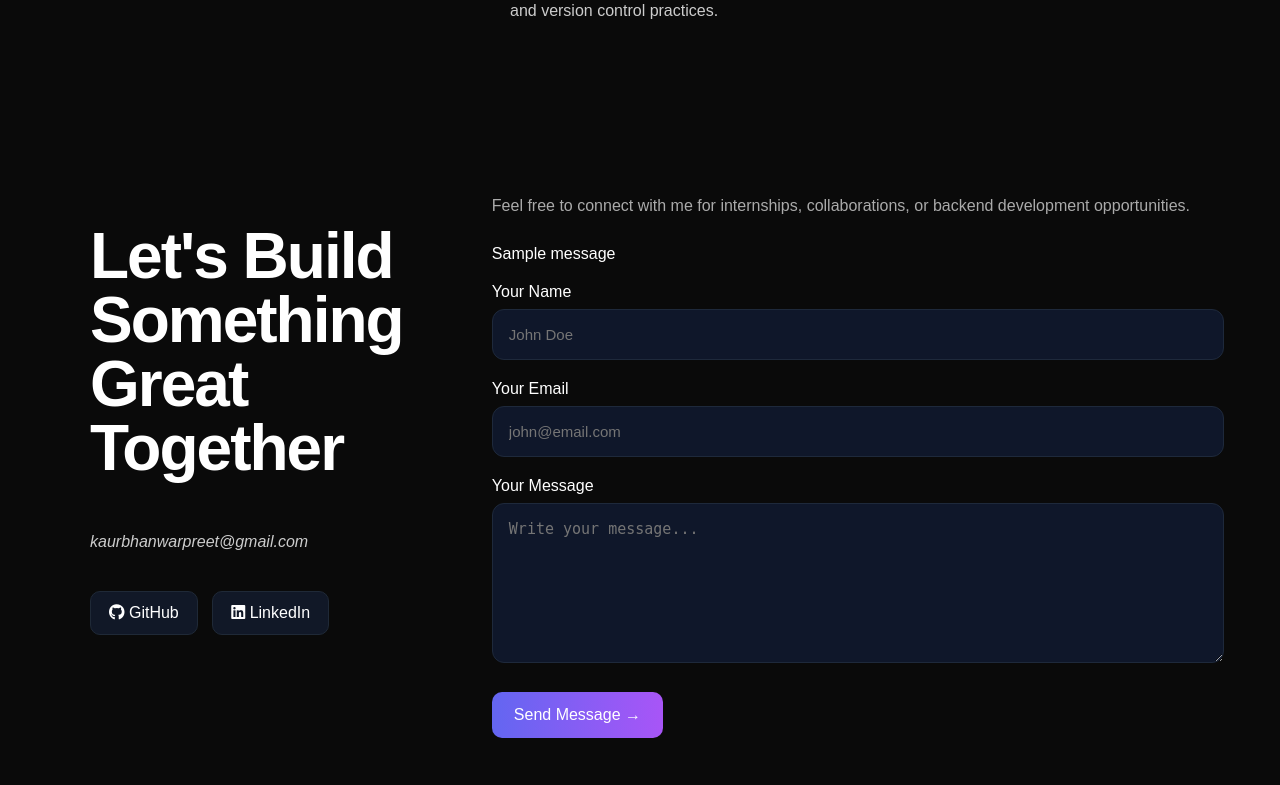
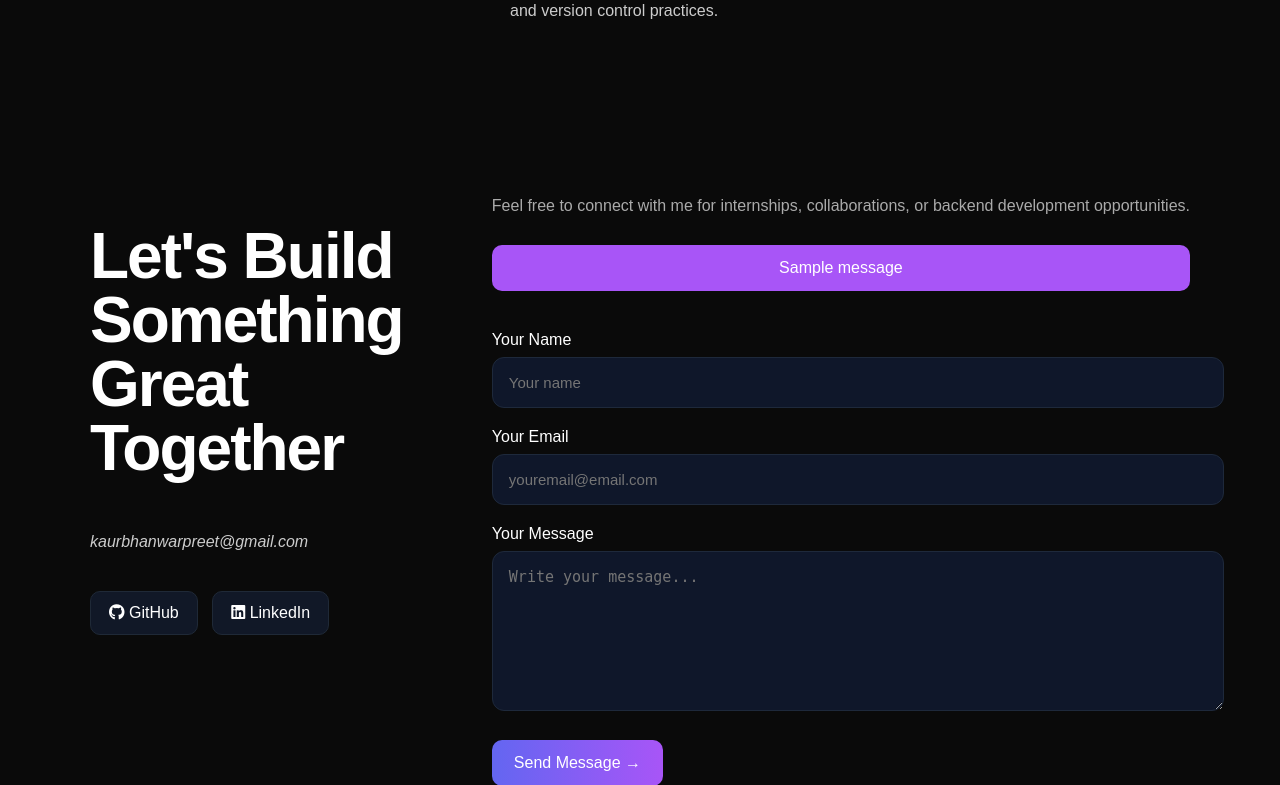
Before and after one commit to Bhanwar02/portfolio, a Django app: page / in a window 1280 px wide. Shown: the part 4017-4802 px from the top of the page. Run offline with Django 5.2, Linux system fonts and the light colour scheme; one stand-in notice (Sample message) is shown.

Commit message:
final changes

```diff
--- a/PycharmProjects/DjangoProject/portfolio/main/templates/base.html
+++ b/PycharmProjects/DjangoProject/portfolio/main/templates/base.html
@@ -476,6 +476,15 @@
     line-height: 1.8;
 }
 
+.success-message{
+    background:#a855f7;
+    color:white;
+    padding:14px;
+    border-radius:10px;
+    margin-bottom:20px;
+    text-align:center;
+}
+
 .contact-section {
     margin-top: 120px;
     margin-bottom: 100px;
--- a/PycharmProjects/DjangoProject/portfolio/main/templates/home.html
+++ b/PycharmProjects/DjangoProject/portfolio/main/templates/home.html
@@ -462,12 +462,12 @@
             </p>
 
        {% if messages %}
-        {% for message in messages %}
-            <div class="alert alert-{{ message.tags }}">
+    {% for message in messages %}
+        <div class="success-message">
             {{ message }}
-            </div>
-        {% endfor %}
-        {% endif %}
+        </div>
+    {% endfor %}
+{% endif %}
 
             <form method="POST">
 
@@ -477,17 +477,17 @@
 
                     <div>
                         <label>Your Name</label>
-                        <input type="text" name="name" placeholder="John Doe">
+                        <input type="text" name="name" placeholder="Your name" required>
 
                         <label>Your Email</label>
-                        <input type="email" name="email" placeholder="john@email.com">
+                        <input type="email" name="email" placeholder="youremail@email.com" required>
                     </div>
 
                 </div>
 
                 <div>
                     <label>Your Message</label>
-                    <textarea name="message" rows="7" placeholder="Write your message..."></textarea>
+                    <textarea name="message" rows="7" placeholder="Write your message..." required></textarea>
                 </div>
 
                 <button type="submit" class="send-btn">
--- a/PycharmProjects/DjangoProject/portfolio/main/views.py
+++ b/PycharmProjects/DjangoProject/portfolio/main/views.py
@@ -12,13 +12,13 @@ def home(request):
         message = request.POST.get("message")
 
         # Save in database
-        Contact.objects.create(
-            name=name,
-            email=email,
-            message=message
-        )
 
         try:
+            Contact.objects.create(
+                name=name,
+                email=email,
+                message=message
+            )
             send_mail(
                 subject=f"New Portfolio Message from {name}",
 
--- a/PycharmProjects/DjangoProject/portfolio/portfolio/settings.py
+++ b/PycharmProjects/DjangoProject/portfolio/portfolio/settings.py
@@ -14,7 +14,7 @@ from pathlib import Path
 from decouple import config
 import os
 import smtplib
-smtplib.SMTP.timeout = 10
+smtplib.SMTP.timeout = 3
 
 # Build paths inside the project like this: BASE_DIR / 'subdir'.
 BASE_DIR = Path(__file__).resolve().parent.parent
@@ -156,4 +156,4 @@ EMAIL_HOST_PASSWORD = config('EMAIL_HOST_PASSWORD')
 
 DEFAULT_FROM_EMAIL = EMAIL_HOST_USER
 
-EMAIL_TIMEOUT = 10
+EMAIL_TIMEOUT = 3
```
